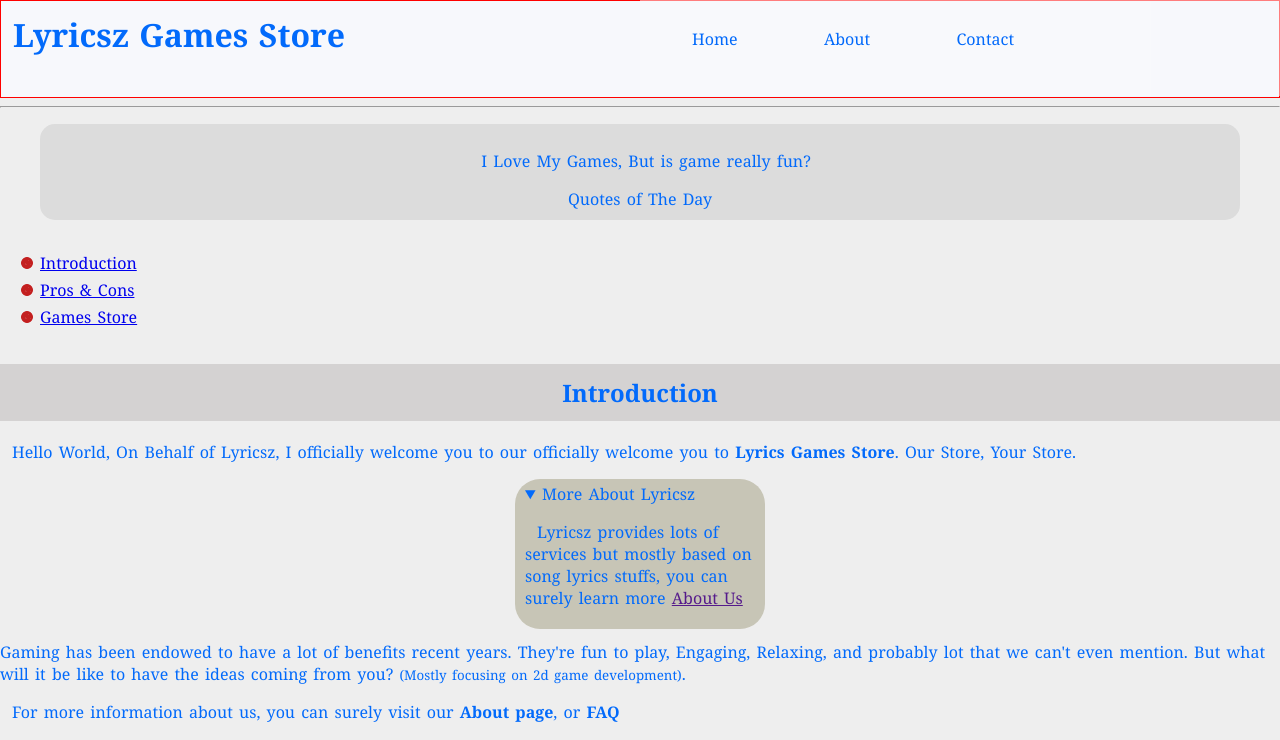
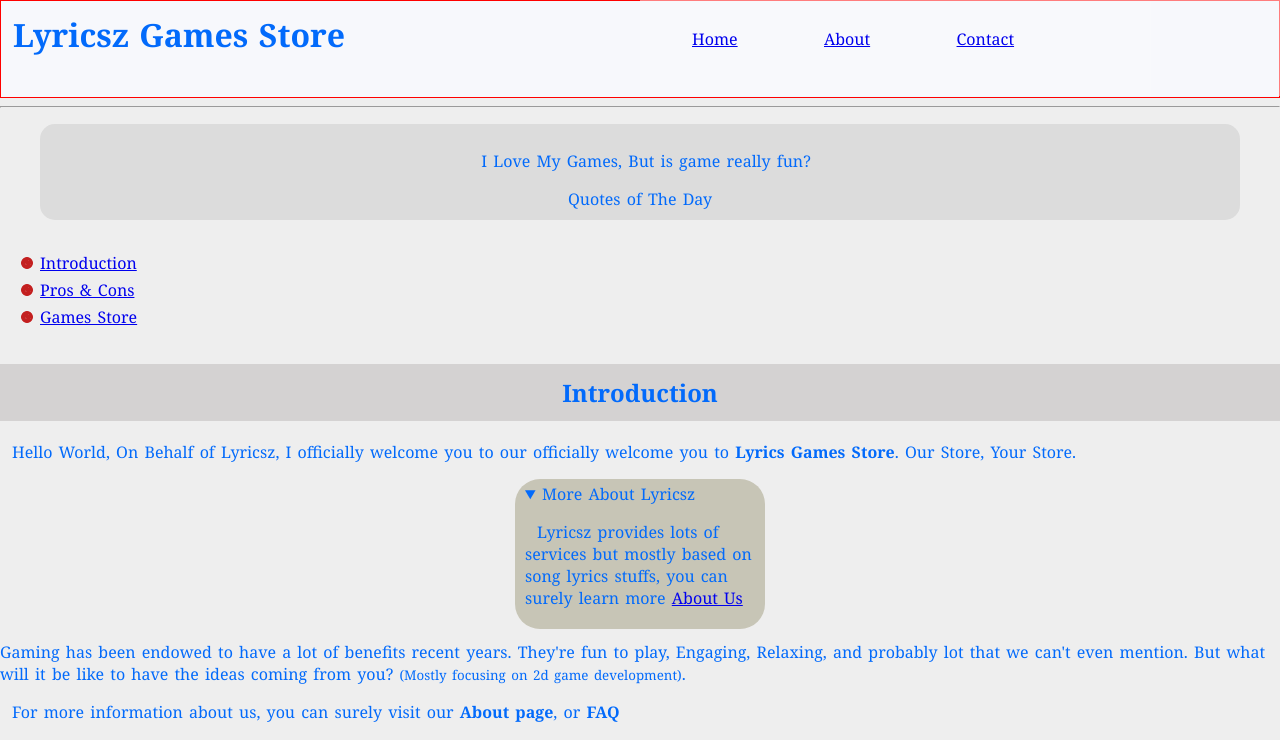
Before and after one commit to lyricsz/game, a plain HTML site: page index.html in a window 1280 px wide. Both pictures are taken after a click on the heading "More About Lyricsz". Shown: the top 740 px of the page. Drawn offline with Linux system fonts and the light colour scheme.

Commit message:
jhhhhhhhhhhhhhhhhh

```diff
--- a/index.html
+++ b/index.html
@@ -7,15 +7,16 @@
     <meta name="viewport" content="width=device-width, initial-scale=1.0">
     <title>Lyrics Games Store</title>
     <link rel="stylesheet" href="style.css" />
+    <link rel="icon" href="icon.ico" type="icon/x-ref" />
 </head>
 <body>
     <header>
         <h1>Lyricsz&nbsp;Games&nbsp;Store</h1>
         <nav>
             <ul>
-                <li>Home</li>
-                <li>About</li>
-                <li>Contact</li>
+                <li><a href="home.html">Home</a></li>
+                <li><a href="about.html">About</a></li>
+                <li><a href="contact.html">Contact</a></li>
             </ul>
         </nav>
     </header>
@@ -37,7 +38,7 @@
         <aside>
         <details>
             <summary>More About Lyricsz</summary>
-            <p>Lyricsz provides lots of services but mostly based on song lyrics stuffs, you can surely learn more <a href="">About Us</a></p>
+            <p>Lyricsz provides lots of services but mostly based on song lyrics stuffs, you can surely learn more <a href="./about.html">About Us</a></p>
         </details>
         </aside>
         Gaming has been endowed to have a lot of benefits recent years. They're fun to play, Engaging, Relaxing, and probably lot that we can't even mention. But what will it be like to have the ideas coming from you?
```
Also changed, not shown: icon.ico (added).
